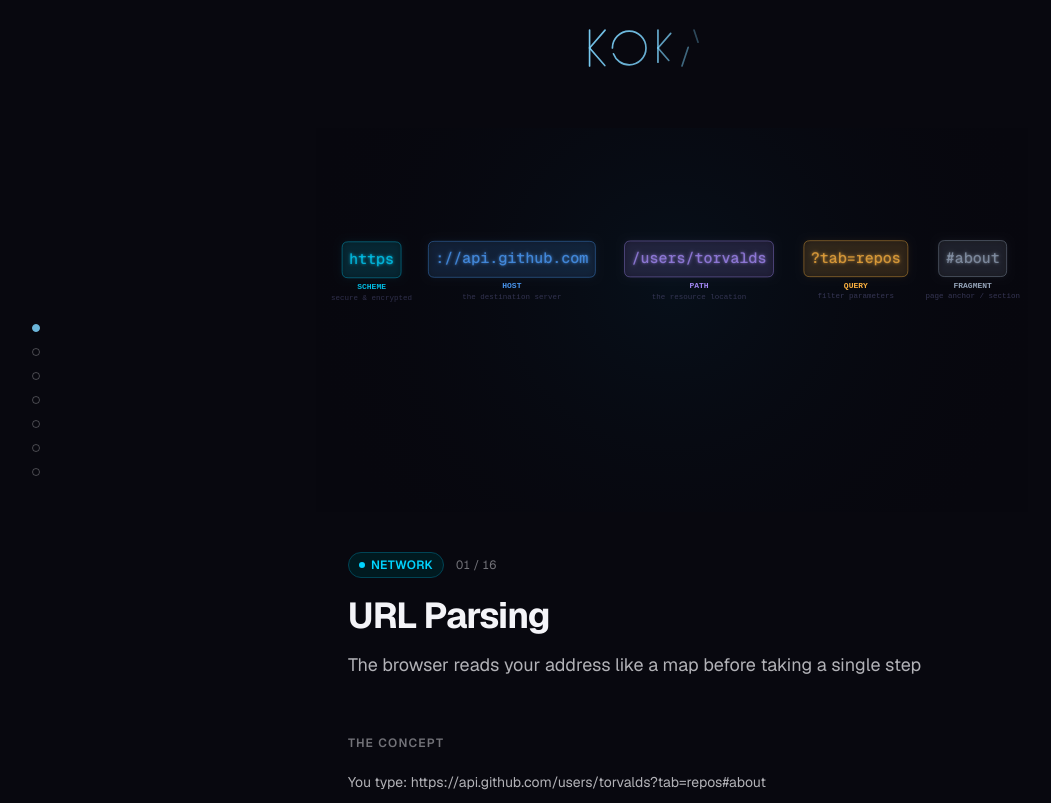
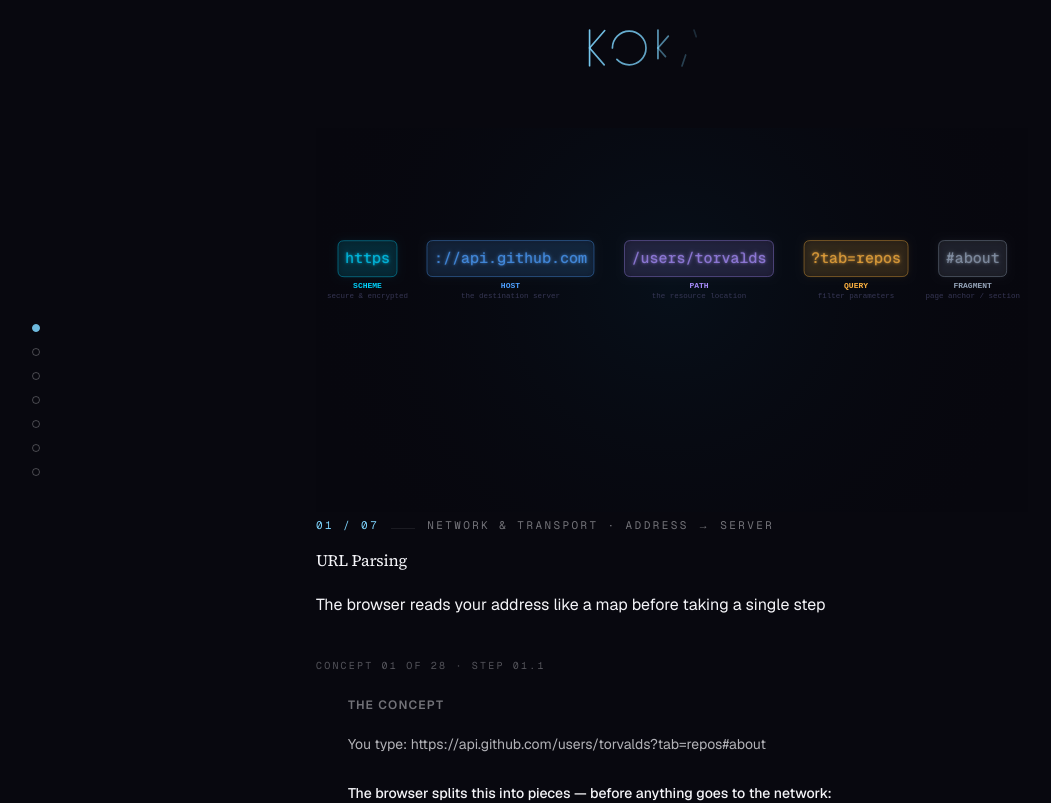
Before and after one commit to pavankoka1/web-fundamentals, a Next.js app: page /steps/01-network/url-parsing in a window 1280 px wide. Shown: the top 803 px of the page, without its empty margins (0-1051 px from the left). Built offline with nearby package versions, Linux system fonts and the light colour scheme.

Commit message:
refactor: TopicHero adopts Direction D — numbered eyebrow, no phase color

```diff
--- a/src/components/topic/TopicHero.tsx
+++ b/src/components/topic/TopicHero.tsx
@@ -1,31 +1,43 @@
-'use client'
-import { motion } from 'framer-motion'
-import type { Topic } from '@/data/topics'
-import { phaseColor } from '@/lib/phaseColors'
+"use client";
+import { motion } from "framer-motion";
+import { Topic, TOPIC_STEP_MAP } from "@/data/topics";
+import { stepByNumber } from "@/lib/steps";
+import { StepBadge } from "@/components/atoms/StepBadge";
+import { stagger, fadeUp, heroEntrance } from "@/lib/motion";
 
 export default function TopicHero({ topic }: { topic: Topic }) {
-  const color = phaseColor(topic.phase)
+  const stepInfo = TOPIC_STEP_MAP[topic.id];
+  const step = stepInfo ? stepByNumber(stepInfo.step) : undefined;
+
   return (
-    <div className="relative pt-10 pb-8 px-8">
-      <motion.div initial={{ opacity: 0, y: 12 }} animate={{ opacity: 1, y: 0 }} transition={{ duration: 0.4 }}>
-        <div className="flex items-center gap-3 mb-5">
-          <span className="inline-flex items-center gap-1.5 px-2.5 py-1 rounded-full text-xs font-semibold tracking-wide uppercase"
-            style={{ background: color.bg, color: color.accent, border: `1px solid ${color.dim}` }}>
-            <span className="w-1.5 h-1.5 rounded-full" style={{ background: color.accent }} />
-            {topic.phase}
-          </span>
-          <span className="text-xs tabular-nums" style={{ color: 'var(--color-text-muted)' }}>
-            {String(topic.order).padStart(2, '0')} / 16
-          </span>
-        </div>
-        <h1 className="text-4xl font-bold tracking-tight mb-4 leading-none"
-          style={{ color: 'var(--color-text-primary)', letterSpacing: '-0.03em' }}>
-          {topic.title}
-        </h1>
-        <p className="text-lg leading-relaxed max-w-2xl" style={{ color: 'var(--color-text-secondary)' }}>
+    <motion.header initial="hidden" animate="visible" variants={stagger(0.08)}>
+      <motion.div variants={fadeUp}>
+        {step && (
+          <StepBadge
+            step={step.step}
+            label={`${step.title} · ${step.arrow}`}
+          />
+        )}
+      </motion.div>
+      <motion.h1
+        variants={heroEntrance}
+        className="mt-4 font-[family-name:var(--font-display)] text-[var(--type-title)] leading-[1.05] tracking-[-0.018em] text-[color:var(--color-text-primary)]"
+      >
+        {topic.title}
+      </motion.h1>
+      {topic.subtitle && (
+        <motion.p
+          variants={fadeUp}
+          className="mt-6 max-w-[58ch] text-[var(--type-lede)] leading-[1.55] text-[color:var(--color-text-secondary)]"
+        >
           {topic.subtitle}
-        </p>
-      </motion.div>
-    </div>
-  )
+        </motion.p>
+      )}
+      {stepInfo && (
+        <motion.div variants={fadeUp} className="mt-10 font-mono text-[10px] uppercase tracking-[0.22em] text-[color:var(--color-text-dim)]">
+          concept {String(stepInfo.globalOrder).padStart(2, "0")} of 28 · step {String(step?.step ?? 0).padStart(2, "0")}.{stepInfo.order}
+        </motion.div>
+      )}
+    </motion.header>
+  );
 }
```
